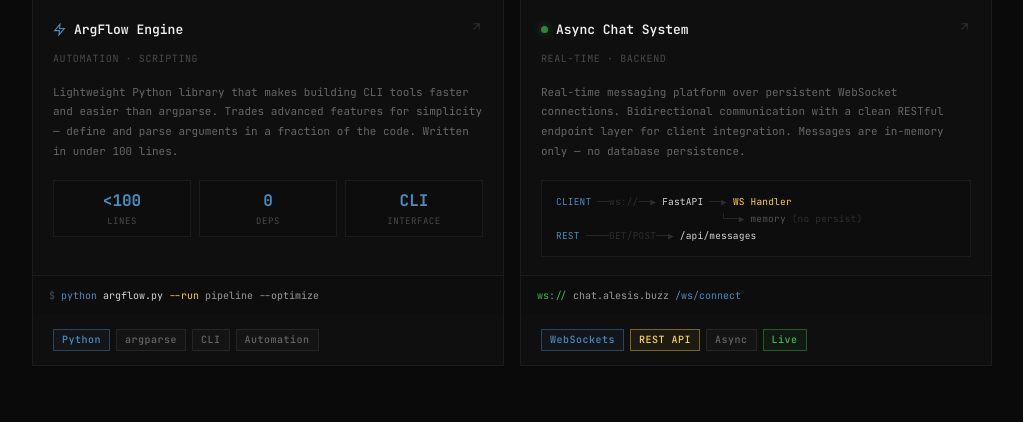
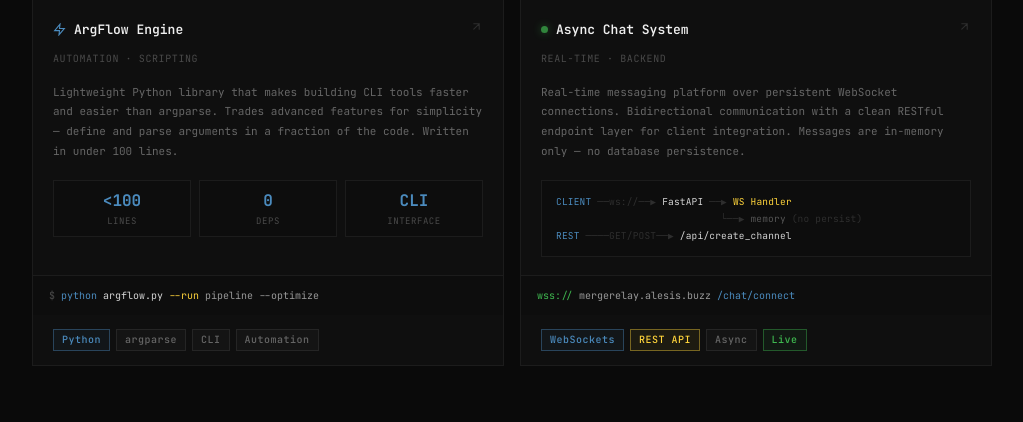
Before and after one commit to alesisce/website, a FastAPI app: page / in a window 1280 px wide. Shown: the part 907-1329 px from the top of the page, without its empty margins (128-1151 px from the left). Run offline with FastAPI, Linux system fonts and the light colour scheme; parts of the project's set-up code (start-up, migrations or seed data) failed here and were passed over; some libraries are stand-ins or nearby versions.

Commit message:
actualizar url

```diff
--- a/templates/index.html
+++ b/templates/index.html
@@ -441,7 +441,7 @@
             </div>
             <span style="font-size:10px;color:#4a4a4a;letter-spacing:.06em;">REAL-TIME · BACKEND</span>
           </div>
-          <a href="https://github.com/alesisce" target="_blank" rel="noopener"
+          <a href="https://mergerelay.alesis.buzz" target="_blank" rel="noopener"
              style="color:#2e2e2e;transition:color .2s;" onmouseover="this.style.color='#3fb950'" onmouseout="this.style.color='#2e2e2e'">
             <svg width="13" height="13" viewBox="0 0 24 24" fill="none" stroke="currentColor" stroke-width="2" stroke-linecap="round"><path d="M7 17L17 7M7 7h10v10"/></svg>
           </a>
@@ -465,14 +465,14 @@
           <br>
           <span style="color:#4b8bbe;">REST</span>
           <span style="color:#2e2e2e;"> ────GET/POST──▶ </span>
-          <span style="color:#d4d4d4;">/api/messages</span>
+          <span style="color:#d4d4d4;">/api/create_channel</span>
         </div>
       </div>
 
       <div style="background:#0d0d0d;border-top:1px solid #1c1c1c;padding:12px 16px;font-size:10px;margin-top:auto;">
-        <span style="color:#3fb950;">ws://</span>
-        <span style="color:#999;">chat.alesis.buzz</span>
-        <span style="color:#4b8bbe;">/ws/connect</span>
+        <span style="color:#3fb950;">wss://</span>
+        <span style="color:#999;">mergerelay.alesis.buzz</span>
+        <span style="color:#4b8bbe;">/chat/connect</span>
       </div>
 
       <div style="padding:14px 20px;display:flex;gap:6px;flex-wrap:wrap;">
```
